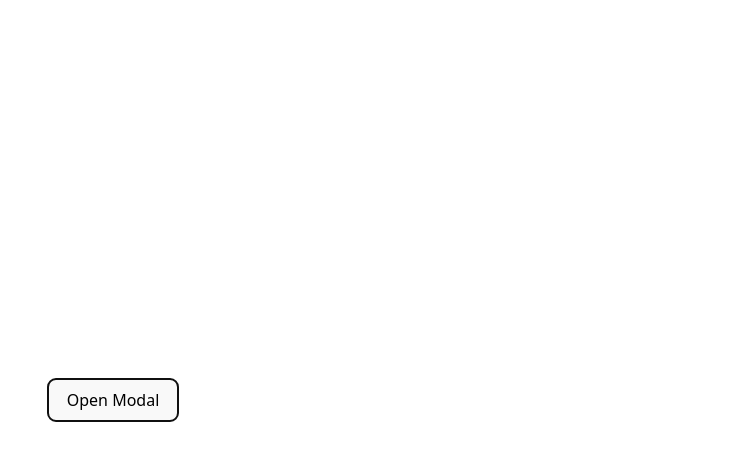
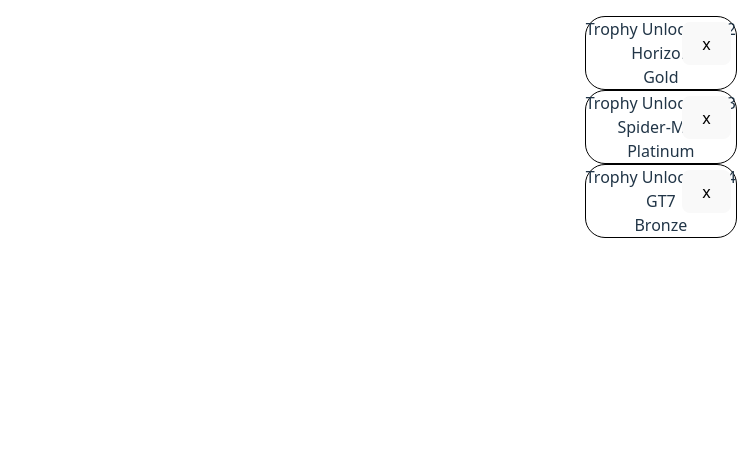
Before and after one commit to Leo10250/React-Practice, a React (Vite) app: page / in a window 1280 px wide. Shown: the top 460 px of the page, without its empty margins (527-1280 px from the left). Built offline with nearby package versions, Linux system fonts and the light colour scheme.

Commit message:
Added more

```diff
--- a/src/App.jsx
+++ b/src/App.jsx
@@ -11,6 +11,7 @@
 import InfiniteScroll from "./components/InfiniteScroll";
 import Form from "./components/From";
 import Modal from "./components/Modal";
+import { AchievementToasterSub } from "./components/AchievementToasterSub";
 
 const Demo = () => {
   const { addAchievement } = useAchievementToaster();
@@ -41,7 +42,8 @@
     // <Pagination2/>
     // <InfiniteScroll/>
     // <Form/>
-    <Modal/>
+    // <Modal/>
+    <AchievementToasterSub/>
   );
 }
 
--- /dev/null
+++ b/src/components/AchievementToasterSub.jsx
@@ -0,0 +1,163 @@
+import React, {
+  useCallback,
+  useEffect,
+  useMemo,
+  useRef,
+  useState,
+} from "react";
+
+/**
+ * ============================
+ * Given: achievement stream API
+ * ============================
+ *
+ * subscribeToAchievements(cb) calls cb(achievement) repeatedly over time.
+ * It returns an unsubscribe function.
+ *
+ * In the real interview, this would be provided. Here it's simulated.
+ */
+
+function subscribeToAchievements(onAchievement) {
+  console.log("start");
+  let cancelled = false;
+
+  const rarities = ["Bronze", "Silver", "Gold", "Platinum"];
+  const games = ["Astro Bot", "God of War", "Horizon", "Spider-Man", "GT7"];
+
+  let counter = 0;
+
+  function emitOne() {
+    if (cancelled) return;
+
+    counter += 1;
+    const achievement = {
+      // Stream provides a unique id (assume unique)
+      id: `ach-${Date.now()}-${counter}`,
+      title: `Trophy Unlocked #${counter}`,
+      game: games[counter % games.length],
+      rarity: rarities[counter % rarities.length],
+      // epoch ms
+      unlockedAt: Date.now(),
+    };
+
+    onAchievement(achievement);
+  }
+
+  // Emit at a steady pace
+  const steadyIntervalId = setInterval(() => {
+    emitOne();
+  }, 1200);
+
+  // Emit bursts occasionally (stress test)
+  const burstIntervalId = setInterval(() => {
+    if (cancelled) return;
+    const burstSize = 6; // could be larger in follow-up discussion
+    for (let i = 0; i < burstSize; i++) emitOne();
+  }, 7000);
+
+  // Unsubscribe
+  return () => {
+    cancelled = true;
+    clearInterval(steadyIntervalId);
+    clearInterval(burstIntervalId);
+  };
+}
+
+/**
+ * ============================
+ * Your task: AchievementToaster
+ * ============================
+ *
+ * Requirements:
+ * - Subscribe on mount, unsubscribe on unmount
+ * - When an achievement arrives, show a toast
+ * - Max 3 visible toasts; rest queued FIFO
+ * - Auto-dismiss each toast 4s after it becomes visible
+ * - Manual dismiss button closes immediately
+ * - Clean up timeouts on dismiss/unmount (no leaks)
+ */
+
+const MAX_VISIBLE = 3;
+const AUTO_DISMISS_MS = 4000;
+
+function ToastCard({ toast, onClose, dismissMS }) {
+  useEffect(() => {
+    const timerId = setTimeout(() => onClose(toast.id), dismissMS);
+    return () => clearTimeout(timerId);
+  }, [onClose, dismissMS, toast.id]);
+
+  return (
+    <div
+      style={{
+        position: "relative",
+        backgroundColor: "white",
+        border: "1px solid black",
+        borderRadius: "20px",
+        display: "flex",
+        justifyContent: "center",
+        alignItems: "center",
+        flexDirection: "column",
+      }}
+    >
+      <div>{toast.title}</div>
+      <div>{toast.game}</div>
+      <div>{toast.rarity}</div>
+      <button
+        onClick={() => onClose(toast.id)}
+        style={{ position: "absolute", top: 5, right: 5 }}
+      >
+        x
+      </button>
+    </div>
+  );
+}
+
+export function AchievementToasterSub() {
+  const [achievements, setAchievements] = useState({
+    visible: [],
+    pending: [],
+  });
+
+  // TODO: subscribe on mount, unsubscribe on unmount
+  useEffect(() => {
+    const unsubscribe = subscribeToAchievements((achievement) => {
+      setAchievements(({ visible, pending }) => {
+        if (visible.length < MAX_VISIBLE) {
+          return { visible: [...visible, achievement], pending: pending };
+        }
+        return { pending: [...pending, achievement], visible: visible };
+      });
+    });
+
+    return () => {
+      unsubscribe();
+    };
+  }, []);
+
+  // TODO: implement dismiss + queue promotion
+  const dismiss = useCallback((id) => {
+    setAchievements(({ visible, pending }) => {
+      const newVisible = visible.filter((item) => item.id !== id);
+      let newPending = pending;
+      if (pending.length > 0) {
+        const [upcomingVisible, ...rest] = pending;
+        newPending = rest;
+        newVisible.push(upcomingVisible);
+      }
+      return { visible: newVisible, pending: newPending };
+    });
+  }, []);
+
+  return (
+    <div style={{ position: "fixed", top: 16, right: 16 }}>
+      {achievements.visible.map((item) => (
+        <ToastCard
+          key={item.id}
+          toast={item}
+          onClose={dismiss}
+          dismissMS={AUTO_DISMISS_MS}
+        />
+      ))}
+    </div>
+  );
+}
```
Also changed, not shown: 1 other file (tests, documents, lock files or other folders).
